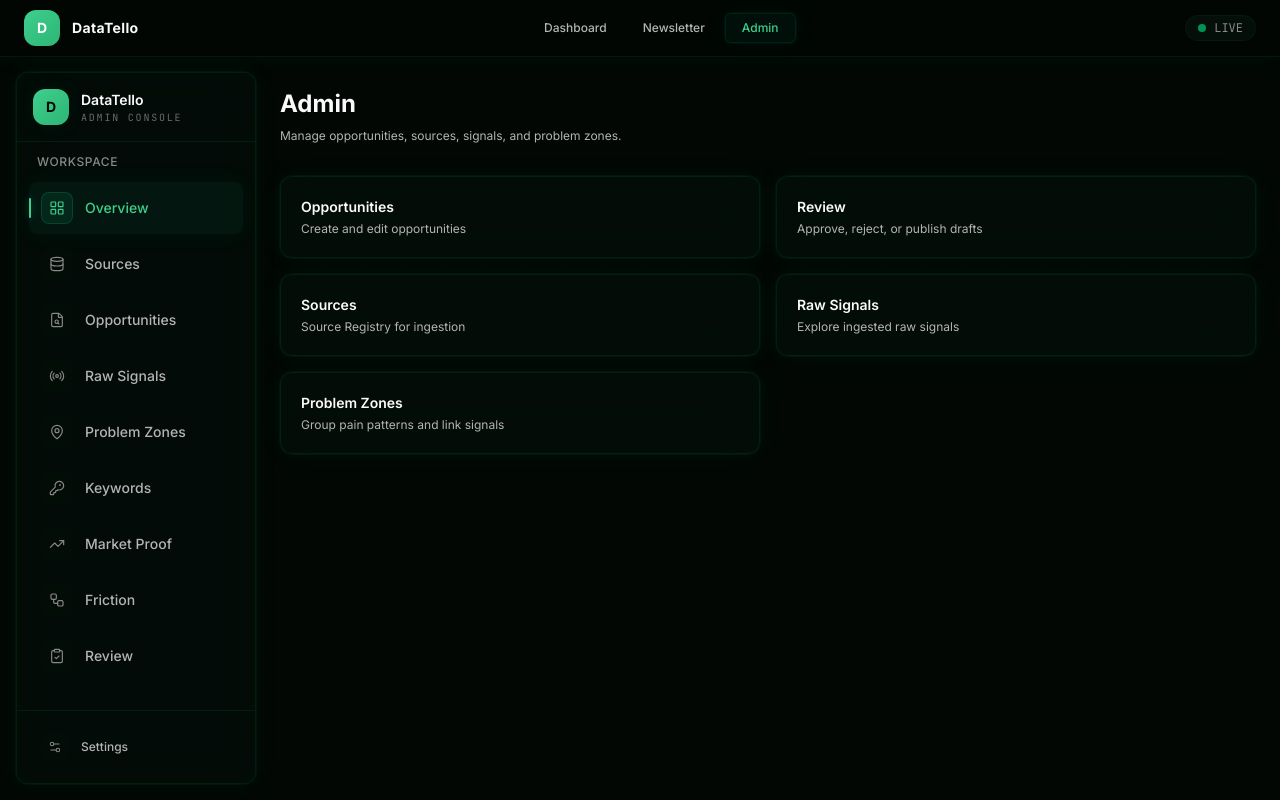
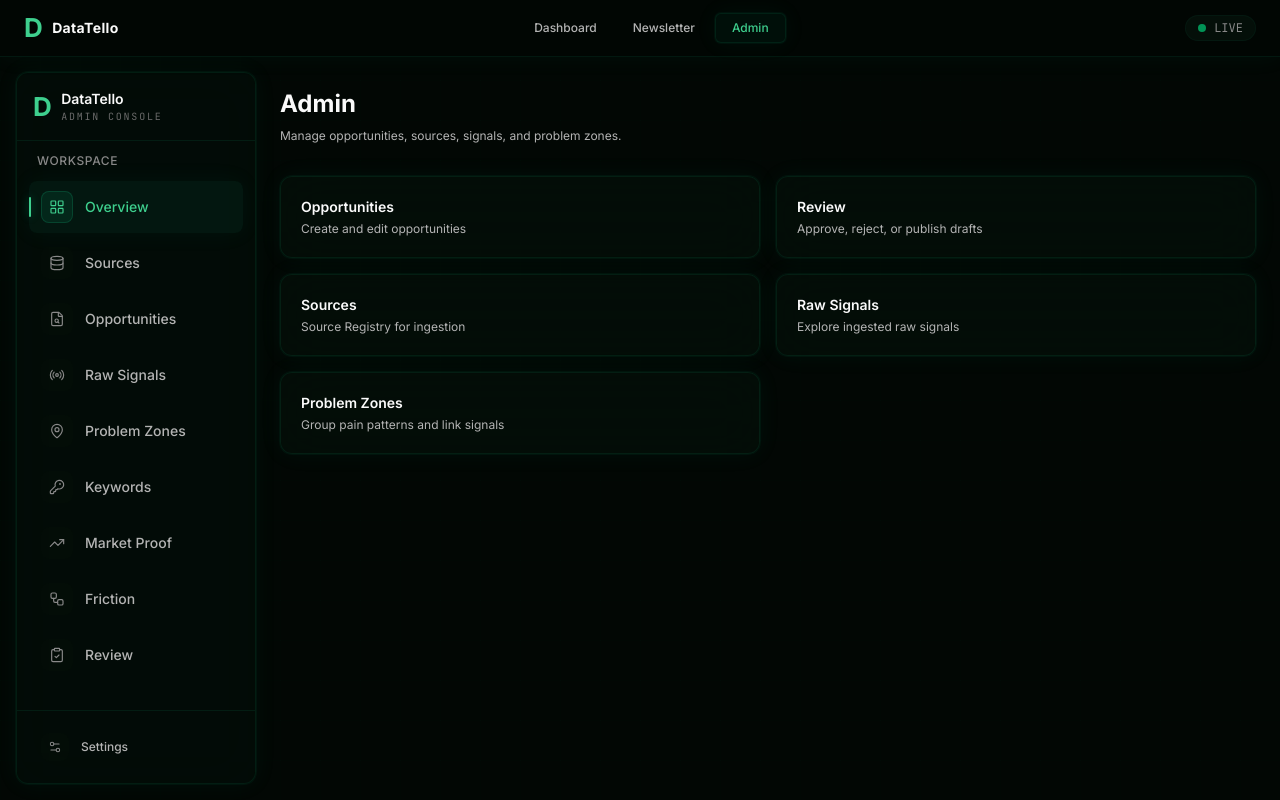
Before and after one commit to crendon2854/data-tello, a Next.js app: page /admin in a window 1280 px wide. Built offline with nearby package versions, Linux system fonts and the light colour scheme.

Commit message:
Update landing page styles and add logo mark component

```diff
--- a/components/landing/LandingNavbar.tsx
+++ b/components/landing/LandingNavbar.tsx
@@ -5,6 +5,7 @@ import { useState } from "react";
 import Link from "next/link";
 import { Menu, X } from "lucide-react";
 import { cn } from "@/lib/helpers";
+import { LogoMark } from "@/components/ui/LogoMark";
 import { PrimaryButton } from "./landing-ui";
 
 const landingLinks = [
@@ -30,10 +31,8 @@ export function LandingNavbar() {
     return (
       <header className="glass-nav">
         <div className="mx-auto flex h-14 max-w-7xl items-center justify-between gap-4 px-6">
-          <Link href="/" className="flex shrink-0 items-center gap-3">
-            <span className="flex h-9 w-9 items-center justify-center rounded-xl bg-gradient-to-br from-accent-blue to-accent-blue-glow text-sm font-bold text-white">
-              D
-            </span>
+          <Link href="/" className="flex shrink-0 items-center gap-2.5">
+            <LogoMark />
             <span className="text-sm font-bold tracking-wide text-text-primary">DataTello</span>
           </Link>
           <nav className="hidden items-center gap-1 md:flex">
@@ -65,10 +64,8 @@ export function LandingNavbar() {
   return (
     <header className="glass-nav">
       <div className="mx-auto flex h-14 max-w-6xl items-center justify-between gap-4 px-5 sm:px-6 lg:px-8">
-        <Link href="/" className="flex shrink-0 items-center gap-3">
-          <span className="flex h-9 w-9 items-center justify-center rounded-xl bg-gradient-to-br from-accent-blue to-accent-blue-glow text-sm font-bold text-white">
-            D
-          </span>
+        <Link href="/" className="flex shrink-0 items-center gap-2.5">
+          <LogoMark />
           <span className="text-sm font-bold tracking-wide text-text-primary">DataTello</span>
         </Link>
 
--- a/components/landing/LandingPage.tsx
+++ b/components/landing/LandingPage.tsx
@@ -1,4 +1,5 @@
 import Link from "next/link";
+import { LogoMark } from "@/components/ui/LogoMark";
 import {
   Check,
   ChevronRight,
@@ -769,9 +770,7 @@ export function LandingPage() {
           <div className="grid gap-10 sm:grid-cols-2 lg:grid-cols-4">
             <div>
               <Link href="/" className="mb-4 flex items-center gap-2.5">
-                <span className="flex h-9 w-9 items-center justify-center rounded-xl bg-gradient-to-br from-accent-blue to-accent-blue-glow text-sm font-bold text-white">
-                  D
-                </span>
+                <LogoMark />
                 <span className="text-base font-bold text-text-primary">DataTello</span>
               </Link>
               <p className="text-sm leading-relaxed">
--- a/components/layout/Navbar.tsx
+++ b/components/layout/Navbar.tsx
@@ -2,6 +2,7 @@
 
 import Link from "next/link";
 import { usePathname } from "next/navigation";
+import { LogoMark } from "@/components/ui/LogoMark";
 import { cn } from "@/lib/helpers";
 
 const appLinks = [
@@ -24,10 +25,8 @@ export function Navbar() {
   return (
     <header className="glass-nav">
       <div className="mx-auto flex h-14 max-w-7xl items-center justify-between gap-4 px-6">
-        <Link href="/" className="flex shrink-0 items-center gap-3">
-          <span className="flex h-9 w-9 items-center justify-center rounded-xl bg-gradient-to-br from-accent-blue to-accent-blue-glow text-sm font-bold text-white">
-            D
-          </span>
+        <Link href="/" className="flex shrink-0 items-center gap-2.5">
+          <LogoMark />
           <span className="text-sm font-bold tracking-wide text-text-primary">
             DataTello
           </span>
--- a/components/layout/Sidebar.tsx
+++ b/components/layout/Sidebar.tsx
@@ -20,6 +20,7 @@ import {
   type LucideIcon,
 } from "lucide-react";
 import { cn } from "@/lib/helpers";
+import { LogoMark } from "@/components/ui/LogoMark";
 
 interface SidebarProps {
   variant?: "dashboard" | "admin";
@@ -57,10 +58,8 @@ export function Sidebar({ variant = "dashboard" }: SidebarProps) {
   return (
     <aside className="sidebar-rail">
       <div className="border-b border-emerald-500/10 px-4 py-4">
-        <Link href="/" className="flex items-center gap-3 transition-opacity hover:opacity-90">
-          <span className="flex h-9 w-9 items-center justify-center rounded-xl bg-gradient-to-br from-accent-blue to-accent-blue-glow text-sm font-bold text-[#020704] shadow-subtle-glow">
-            D
-          </span>
+        <Link href="/" className="flex items-center gap-2.5 transition-opacity hover:opacity-90">
+          <LogoMark />
           <div className="min-w-0">
             <p className="truncate text-sm font-semibold text-text-primary">DataTello</p>
             <p className="font-mono text-[10px] uppercase tracking-[0.18em] text-text-dim">
--- /dev/null
+++ b/components/ui/LogoMark.tsx
@@ -0,0 +1,27 @@
+import { cn } from "@/lib/helpers";
+
+type LogoMarkProps = {
+  className?: string;
+  size?: "sm" | "md" | "lg";
+};
+
+const sizeClasses = {
+  sm: "text-[1.625rem]",
+  md: "text-[1.875rem]",
+  lg: "text-[2.25rem]",
+};
+
+export function LogoMark({ className, size = "sm" }: LogoMarkProps) {
+  return (
+    <span
+      className={cn(
+        "inline-flex shrink-0 select-none font-bold leading-none tracking-tight text-accent-brand drop-shadow-logo-glow",
+        sizeClasses[size],
+        className
+      )}
+      aria-hidden
+    >
+      D
+    </span>
+  );
+}
--- a/tailwind.config.ts
+++ b/tailwind.config.ts
@@ -62,6 +62,10 @@ const config: Config = {
         "glow-crimson": "0 0 0 1px rgba(239, 68, 68, 0.25)",
         "glow-green": "0 0 6px rgba(0, 197, 115, 0.4)",
       },
+      dropShadow: {
+        "logo-glow":
+          "0 0 8px rgba(62, 207, 142, 0.55), 0 0 18px rgba(62, 207, 142, 0.28)",
+      },
       animation: {
         "slide-in": "slide-in 0.4s ease-out forwards",
         "fade-up": "fade-up 0.7s ease-out forwards",
```
Also changed, not shown: 8 other files (tests, documents, lock files or other folders).
